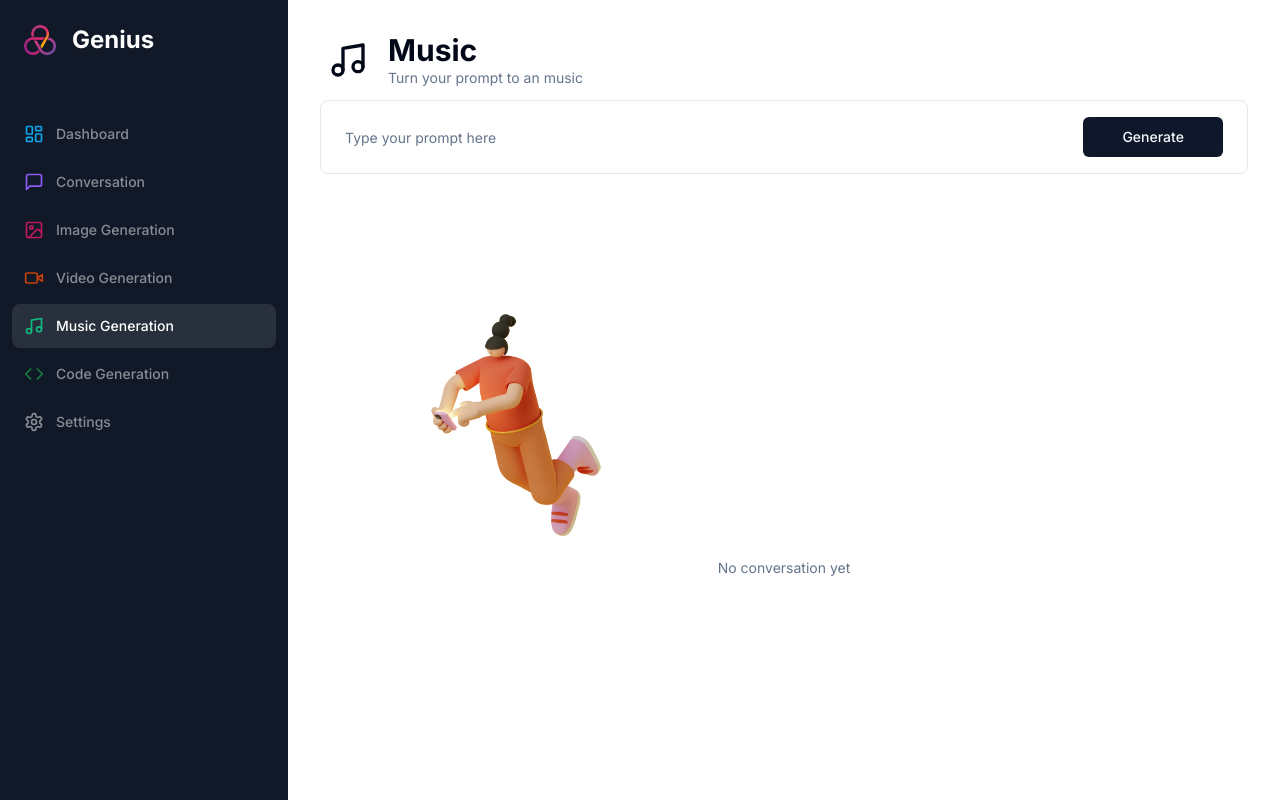
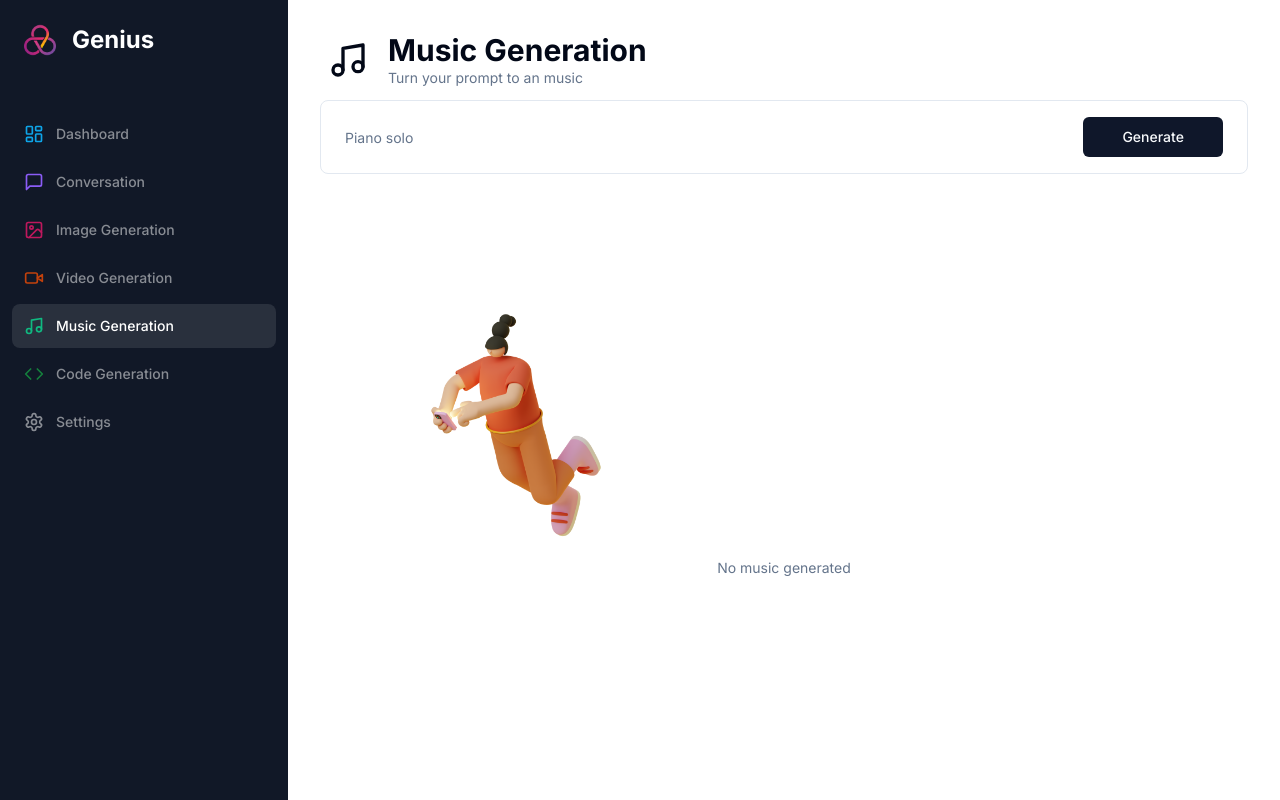
Before and after one commit to Mutai-Gilbert/AI-SaaS, a Next.js app: page /music in a window 1280 px wide. Built offline with nearby package versions, Linux system fonts and the light colour scheme.

Commit message:
Add new changes

```diff
--- a/app/(dashboard)/(routes)/music/page.tsx
+++ b/app/(dashboard)/(routes)/music/page.tsx
@@ -2,7 +2,7 @@
 import axios from "axios"
 import * as z from "zod";
 import{ Heading }from "@/components/heading";
-import { Music} from "lucide-react";
+import { Music } from "lucide-react";
 import { useForm } from "react-hook-form";
 import { formSchema } from "./constants";
 import { zodResolver } from "@hookform/resolvers/zod";
@@ -16,12 +16,10 @@ import { ChatCompletionRequestMessage } from "openai";
 import { Empty } from "@/components/empty";
 import { Loader } from "@/components/loader";
 import { cn } from "@/lib/utils";
-import { UserAvatar } from "@/components/user-avatar";
-import { BotAvatar } from "@/components/bot-avatar";
 
-const ConversationPage = () => {
+const MusicPage = () => {
     const router = useRouter();
-    const [message, setMessage] = useState<ChatCompletionRequestMessage[]>([]);
+    const [music, setMusic] = useState<string>();
 
     const form = useForm<z.infer<typeof formSchema>>({
         resolver: zodResolver(formSchema),
@@ -34,15 +32,9 @@ const ConversationPage = () => {
 
     const onSubmit = async (values: z.infer<typeof formSchema>) => {
         try {
-            const userMessage: ChatCompletionRequestMessage = {
-                role: "user",
-                content: values.prompt
-            };
-            const newMessages = [...message, userMessage];
-            const response = await axios.post("/api/conversation", {
-                messages: newMessages,
-            });
-            setMessage((current) => [...current, userMessage, response.data]);
+            setMusic(undefined)
+            const response = await axios.post("/api/music",  values);
+            setMusic(response.data.audio);
             form.reset();
         } catch (error: any) {
             //TODO: Open pro Modal
@@ -56,7 +48,7 @@ const ConversationPage = () => {
        <div>
         <div>
             <Heading
-                title="Music"
+                title="Music Generation"
                 description="Turn your prompt to an music"
                 icon={Music}
                 iconColor="text-emarald-500"
@@ -87,7 +79,7 @@ const ConversationPage = () => {
                       focus-visible:ring-0
                       focus-visible:ring-transparent"
                                             disabled={isLoading}
-                                            placeholder="Type your prompt here"
+                                            placeholder="Piano solo"
                                             {...field}
                                         />
                                     </FormControl>
@@ -109,25 +101,19 @@ const ConversationPage = () => {
                         <Loader />
                     </div>
                 )}
-                {message.length == 0 && !isLoading && (
+                {!music&& !isLoading && (
                     <div className="text-center text-sm">
-                        <Empty label="No conversation yet" />
+                        <Empty label="No music generated" />
                     </div>
                 )}
-                <div className="flex flex-col-reverse gap-y-4">
-                    {message.map((message) => (
-                        <div
-                        key={message.content}
-                        className={cn("p-8 w-full flex items-start gap-x-8 rounded-lg", message.role == "user"? "bg-white border border-black/10" : "bg-muted")}
+                {music && (
+                    <audio
+                        controls
+                        className="w-full mt-8"
                         >
-                            {message.role === "user" ? <UserAvatar /> : <BotAvatar />}
-                            <p className="text-sm">
-                            {message.content}
-                            </p>
-                        </div>
-                    ))}
-
-                </div>
+                            <source src={music} />
+                    </audio>
+                )}
             </div>
         </div>
        </div>
@@ -139,4 +125,4 @@ const ConversationPage = () => {
 
 
 
-export default ConversationPage;
+export default MusicPage;
```
